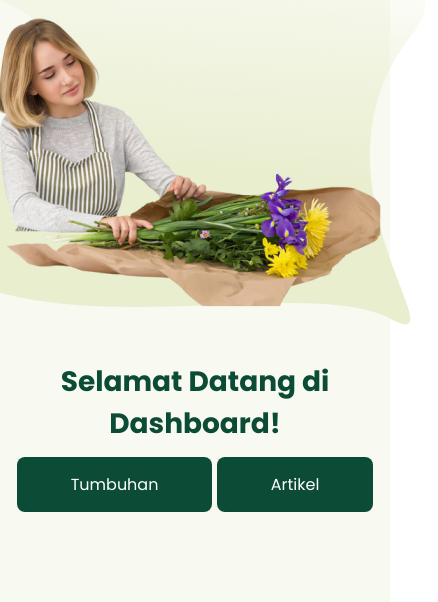
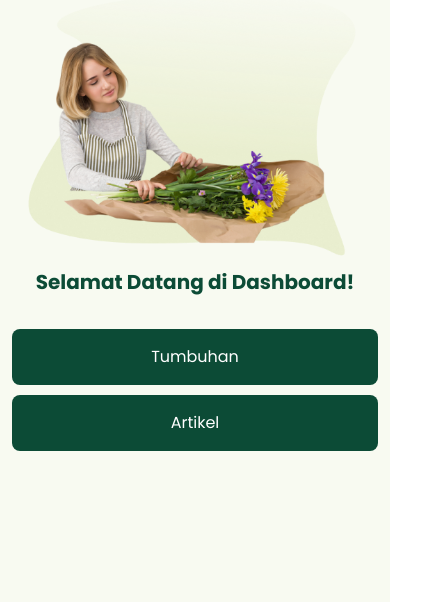
Before and after one commit to 0xfaqih/plants-api, a website: page index.html in a window 390 px wide. Shown: the part 242-844 px from the top of the page, 438 px wide, since content can reach past the window. Drawn offline with nearby package versions, Linux system fonts and the light colour scheme.

Commit message:
update: responsive dashboard page

```diff
--- a/index.html
+++ b/index.html
@@ -19,12 +19,12 @@
   </head>
 
   <body>
-    <section class="section-dashboard my-auto">
+    <section class="section-dashboard">
       <div class="container">
         <img src="/assets/image/nav-logo.svg" alt="Logo">
         <img src="/assets/image/img-dashboard.png" alt="img">
         <h2>Selamat Datang di Dashboard!</h2>
-        <div class="button">
+        <div class="button-dash mt-4">
           <a href="./src/html/plant-list.html" class="btn-primary">Tumbuhan</a>
           <a href="./src/html/article-list.html" class="btn-primary">Artikel</a>
         </div>
--- a/src/css/dashboard.css
+++ b/src/css/dashboard.css
@@ -10,14 +10,13 @@
     display: flex;
     flex-direction: column;
     align-items: center;
-    gap: 20px;
 }
 
-.section-dashboard button {
+.section-dashboard .button-dash {
     display: flex;
-    flex-direction: row;
+    gap: 30px;
+}
 
-}
 
 .section-dashboard h2 {
     color: var(--primary-color);
@@ -29,3 +28,26 @@
     font-weight: 700;
     line-height: normal;
 }
+
+
+@media (max-width: 576px) {
+    .section-dashboard .container {
+        justify-content: center;
+    }
+
+    .section-dashboard .container img {
+        width: 40vh;
+    }
+
+    .section-dashboard h2 {
+        font-size: 20px;
+    }
+
+    .section-dashboard .container .button-dash {
+        display: flex;
+        flex-direction: column;
+        gap: 10px;
+        width: 100%;
+        text-align: center;
+    }
+}
--- a/src/css/navbar.css
+++ b/src/css/navbar.css
@@ -19,12 +19,6 @@
     max-width: 204px;
 }
 
-@media (max-width: 768px) {
-    .navbar .navbar-brand {
-        padding-left: 250px;
-    }
-}
-
 @media (max-width: 576px) {
     .navbar .navbar-brand {
         padding-left: 90px;
```
